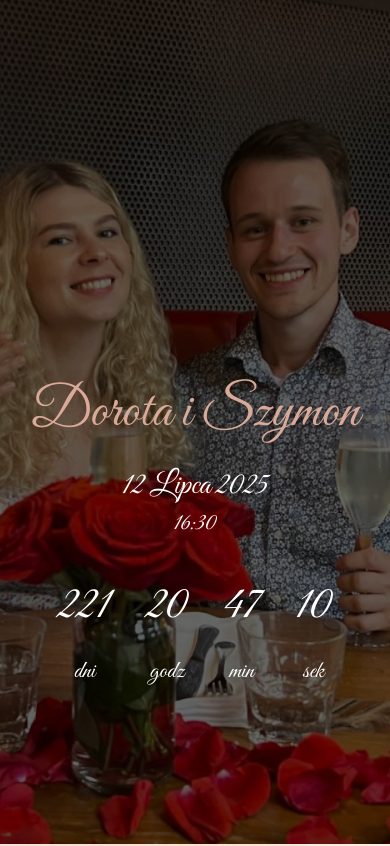
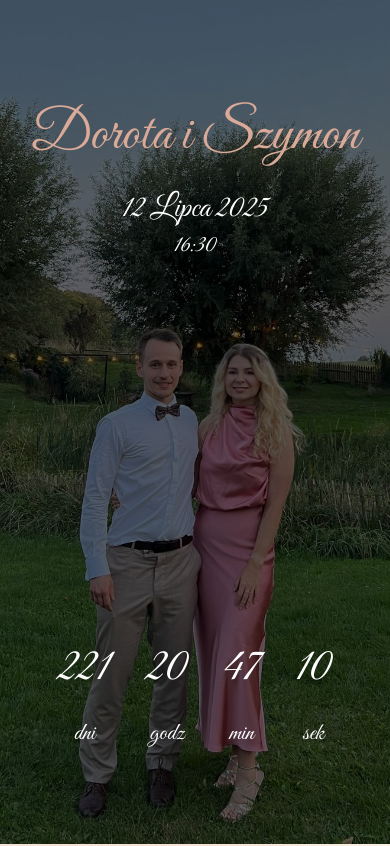
Before and after one commit to Milszym/wedding-web, a React (Create React App) app: page / in a window 390 px wide. Shown: the top 846 px of the page. Built offline with nearby package versions, Linux system fonts and the light colour scheme.

Commit message:
Change mobile image

```diff
--- a/src/ui/sections/title/Title.tsx
+++ b/src/ui/sections/title/Title.tsx
@@ -1,13 +1,16 @@
 import "./title.css"
 import { Countdown } from "./Countdown"
 import { MARRIAGE_DATE } from "../../../App"
+import { isMobile } from "../../../util/isMobile"
 
 export const Title = () => {
 
-    return <section id="title" className="relative w-full h-screen titleSection">
-        <img className="titleBg" src="/images/zareczyny_cropped.jpg" />
+    const imagePath = isMobile() ? '/images/zdjecie_z_wesela_cropped.jpg' : '/images/zareczyny_cropped.jpg'
+
+    return <section id="title" className="w-full h-screen titleSection">
+        <img className="titleBg" src={imagePath} />
         <div className="titleOverlay" />
-        <div className="absolute inset-0 flex items-center justify-center titleContent">
+        <div className="titleContent">
             <div>
                 <h1 className="title">Dorota i Szymon</h1>
                 <br />
@@ -17,10 +20,13 @@ export const Title = () => {
                 <div className="titleHour">
                     16:30
                 </div>
-                <div className="titleCountdown">
+                {!isMobile() && <div className="titleCountdown">
                     <Countdown targetDate={MARRIAGE_DATE} />
-                </div>
+                </div>}
             </div>
+            {isMobile() && <div className="titleCountdown">
+                <Countdown targetDate={MARRIAGE_DATE} />
+            </div>}
         </div>
     </section>
 }
--- a/src/ui/sections/title/title.css
+++ b/src/ui/sections/title/title.css
@@ -2,6 +2,15 @@
   font-size: 8em;
   color: #DAAA98;
   margin-top: 2em;
+}
+
+.titleSection {
+  display: flex;
+  align-content: center;
+  justify-content: center;
+  flex-direction: column;
+  align-items: center;
+  justify-content: center;
 }
 
 .titleDate {
@@ -19,6 +28,13 @@
 
 .titleContent {
   font-weight: 200;
+  display: flex;
+  position: absolute;
+  inset: 0;
+  align-content: center;
+  justify-content: center;
+  align-items: center;
+  justify-items: center;
 }
 
 .titleBg {
@@ -57,9 +73,17 @@
 }
 
 @media (max-width: 768px) {
+  .titleContent {
+    align-items: flex-start;
+    justify-content: center;
+    justify-self: center;
+    flex-wrap: nowrap;
+    height: 100vh;
+  }
+
   .title {
     font-size: 3.5em;
-    margin-top: 4em;
+    margin-top: 11vh;
   }
 
   .titleDate {
@@ -70,6 +94,11 @@
     font-size: 1.5em;
   }
 
+  .titleCountdown {
+    position: absolute;
+    bottom: 10vh;
+  }
+
   .countdownLabel {
     font-size: 1.5em;
   }
```
Also changed, not shown: public/images/zdjecie_z_wesela.jpeg (added), public/images/zdjecie_z_wesela_cropped.jpg (added).
